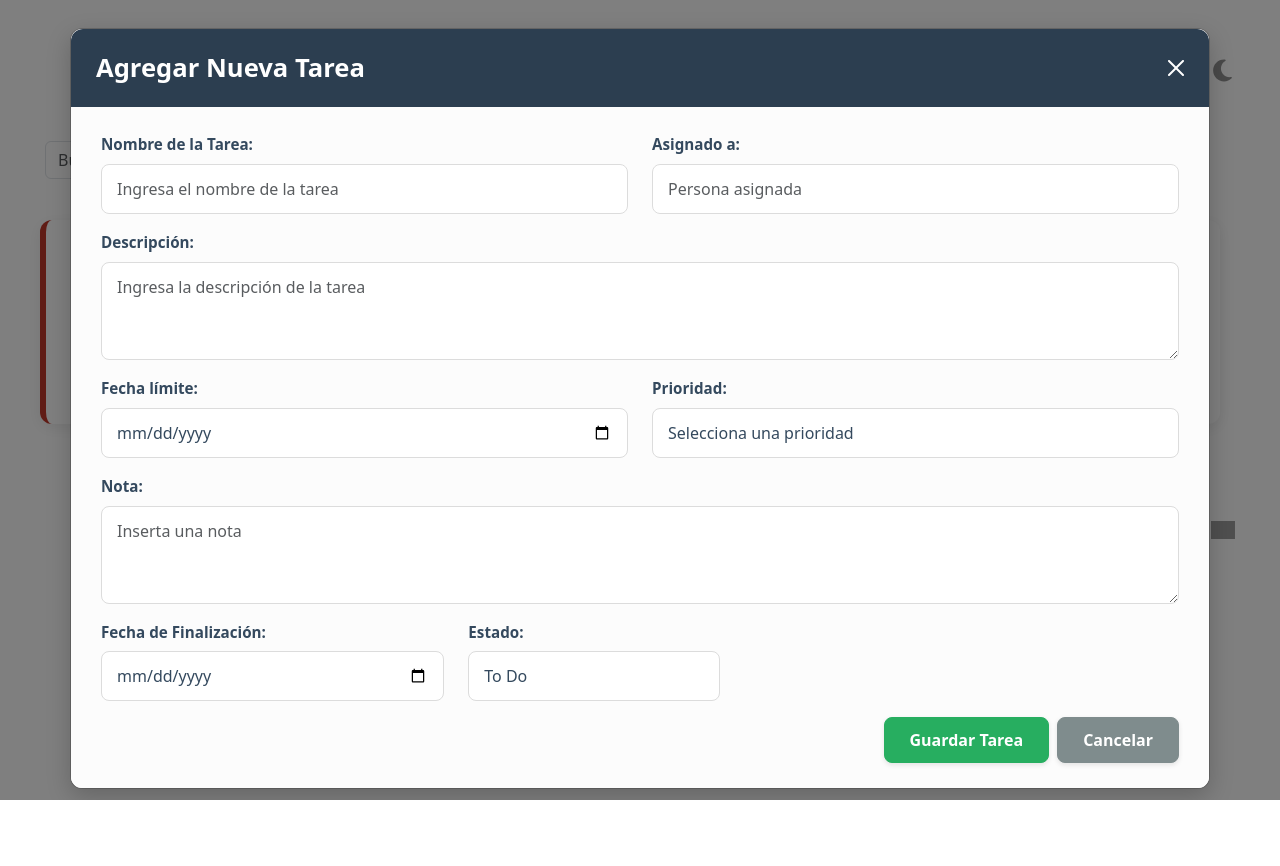
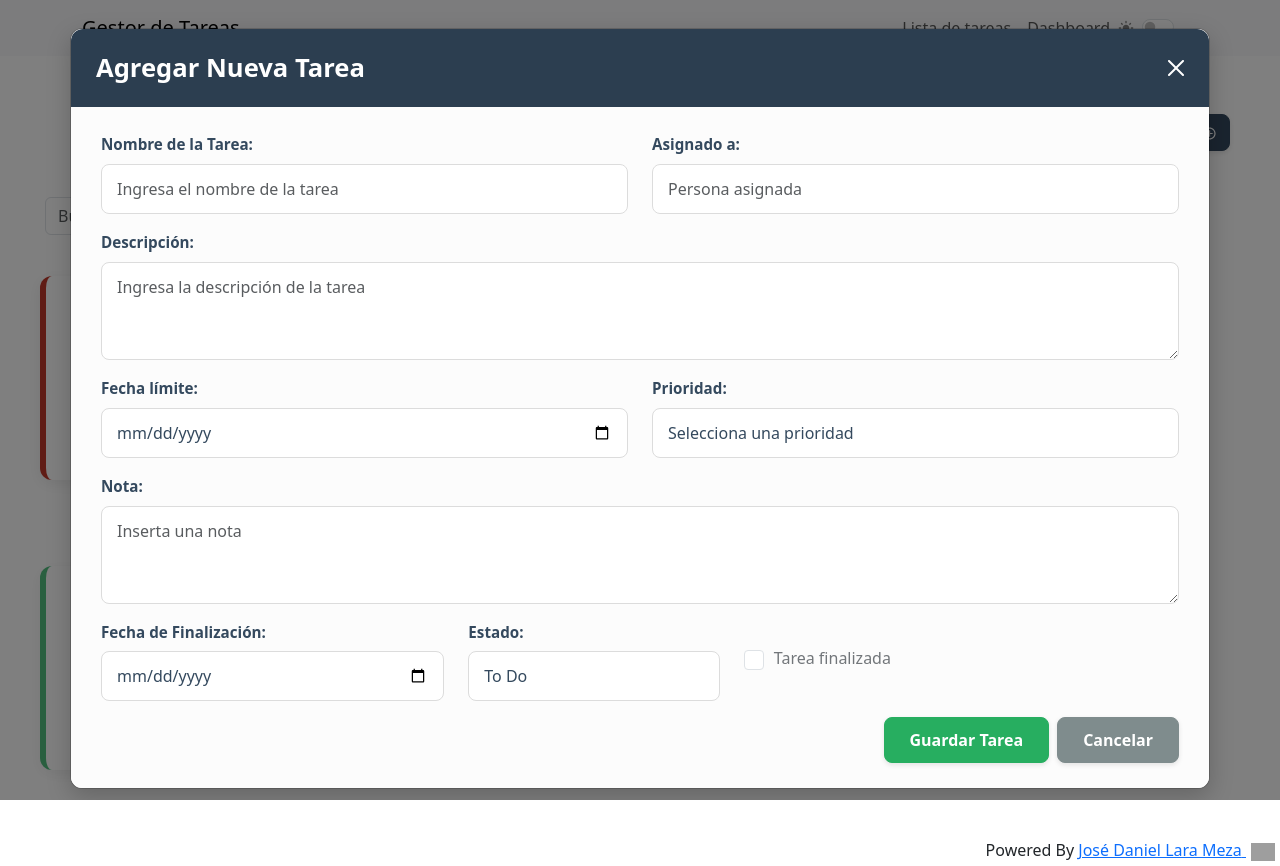
Before and after one commit to larajosed/ReactTodoList, a React (Create React App) app: page / in a window 1280 px wide. Both pictures are taken after a click on the button "Agregar tarea". Built offline with nearby package versions, Linux system fonts and the light colour scheme; grey boxes are pictures that could not be loaded.

Commit message:
creation of routes to nav

```diff
--- a/package.json
+++ b/package.json
@@ -14,6 +14,7 @@
     "react-bootstrap": "^2.10.10",
     "react-dom": "^19.1.0",
     "react-icons": "^5.5.0",
+    "react-router-dom": "^7.8.1",
     "react-scripts": "5.0.1",
     "web-vitals": "^2.1.4"
   },
--- a/src/App.js
+++ b/src/App.js
@@ -1,23 +1,30 @@
+import { BrowserRouter, Routes, Route } from "react-router-dom";
 import { useContext } from "react";
 import { AppThemeContext } from "./context/appThemeContext";
 import "./App.css";
 import TodoListView from "./views/TodoListView";
-import ThemeToggleButton from "./components/ThemeToggleButton";
 import TodoFooter from "./components/footer/TodoFooter";
+import TodoDashboard from "./components/TodoDashboard";
+import TodoNavbar from "./components/TodoNavbar";
 
 function App() {
   const { theme } = useContext(AppThemeContext);
 
   return (
-    <div className={`body ${theme}`}>
-      <div className={`app-container ${theme}`}>
-        <div className={`App ${theme}`}>
-          <ThemeToggleButton />
-          <TodoListView />
-          <TodoFooter />
+    <BrowserRouter>
+      <div className={`body ${theme}`}>
+        <TodoNavbar />
+        <div className={`app-container ${theme}`}>
+          <div className={`App ${theme}`}>
+            <Routes>
+              <Route path="/" element={<TodoListView />} />
+              <Route path="/dashboard" element={<TodoDashboard />} />
+            </Routes>
+          </div>
         </div>
+        <TodoFooter />
       </div>
-    </div>
+    </BrowserRouter>
   );
 }
 
--- a/src/components/TodoForm.js
+++ b/src/components/TodoForm.js
@@ -52,6 +52,7 @@ function TodoForm() {
   const addTask = () => {
     let taskData = {
       taskName: taskName,
+      completed: completed,
       status: status,
       assigned: assigned,
       priority: priority,
@@ -202,6 +203,14 @@ function TodoForm() {
               <option value="Done">Done</option>
             </Form.Control>
           </Form.Group>
+          <Form.Group className="col-md-4 mb-3 d-flex align-items-center">
+            <Form.Check
+              type="checkbox"
+              label="Tarea finalizada"
+              checked={completed}
+              onChange={(e) => setCompleted(e.target.checked)}
+            />
+          </Form.Group>
 
           <div className="col-12 text-end">
             <Button className="btn btn-primary" onClick={addTask}>
--- a/src/model/taskModel.js
+++ b/src/model/taskModel.js
@@ -2,6 +2,7 @@ export default class Task {
   constructor(
     id,
     taskName,
+    completed,
     assignedTo,
     priority,
     description,
@@ -13,6 +14,7 @@ export default class Task {
   ) {
     this.id = id;
     this.taskName = taskName;
+    this.completed = completed;
     this.assignedTo = assignedTo;
     this.priority = priority;
     this.description = description;
--- a/src/services/todoService.js
+++ b/src/services/todoService.js
@@ -62,6 +62,7 @@ const todoService = {
     const task1 = new Task(
       1,
       "Visitar larajosed.github.io",
+      false,
       "Todos",
       "Alta",
       "Visitar en casa",
@@ -74,6 +75,7 @@ const todoService = {
     const task2 = new Task(
       2,
       "Llamar a José Lara para entrevistarle",
+      false,
       "Recursos Humanos",
       "Alta",
       "Visitar en casa",
@@ -86,6 +88,7 @@ const todoService = {
     const task3 = new Task(
       3,
       "Buscar memes de gatitos",
+      true,
       "José",
       "Alta",
       "Visitar en casa",
```
